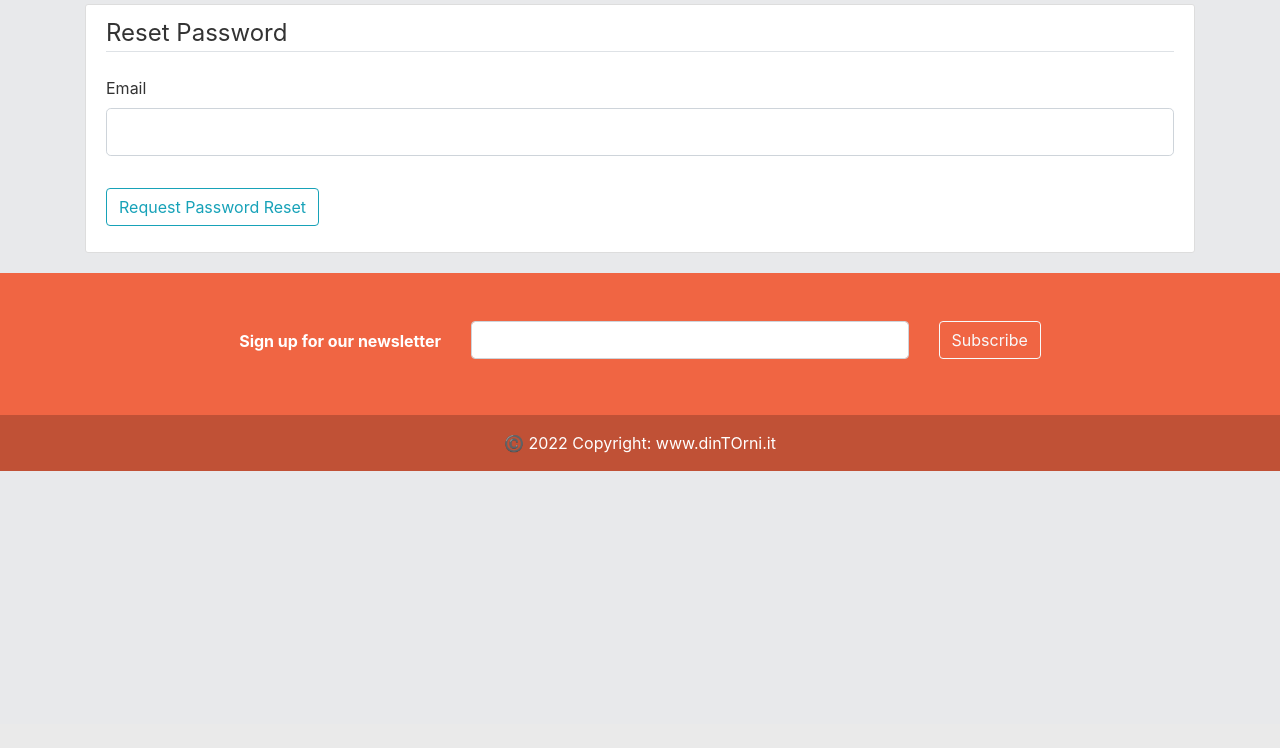
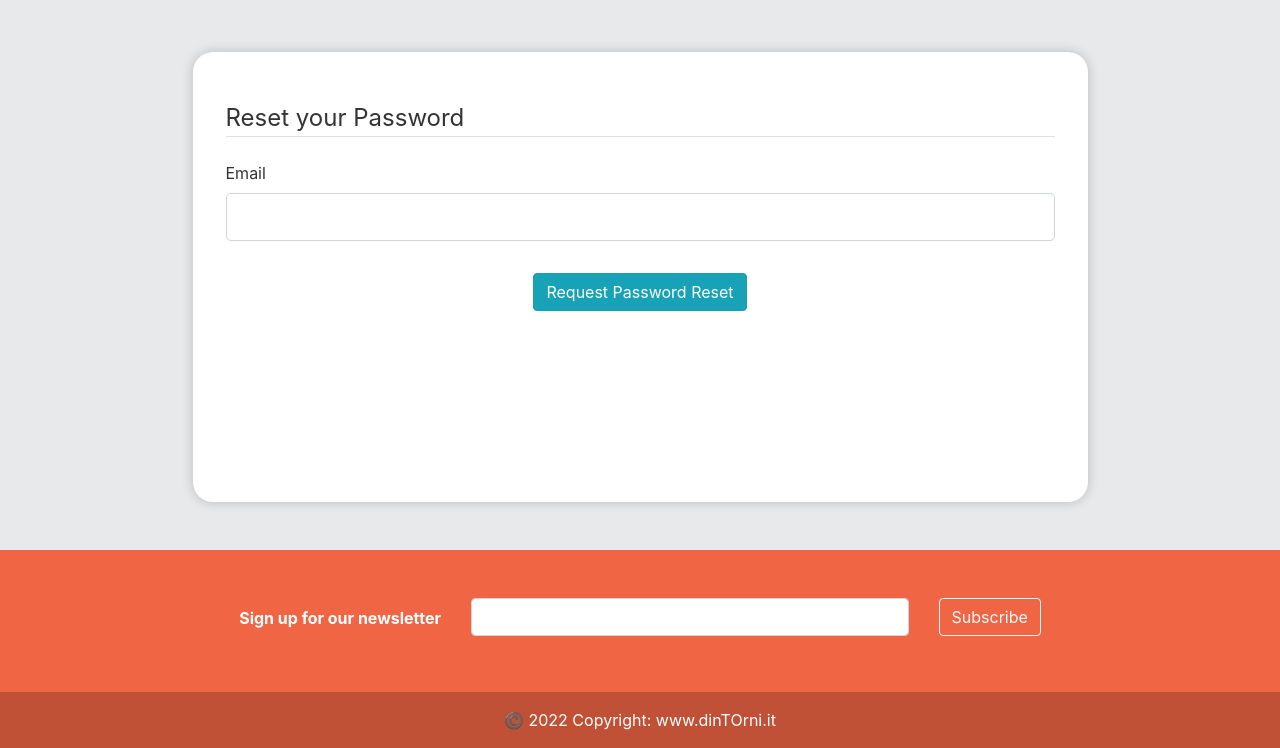
Before and after one commit to emanuelaallocca/dintorni_new, a Flask app: page /reset_password in a window 1280 px wide. Shown: the part 76-824 px from the top of the page. Before the commit the page ends 547 px from the top, so only its background shows below. Run offline with Flask 2, Linux system fonts and the light colour scheme; some libraries are stand-ins or nearby versions.

Commit message:
sistemato login, cambiato reset psw

```diff
--- a/app/templates/event.html
+++ b/app/templates/event.html
@@ -3,7 +3,7 @@
 
 <div class="container d-flex justify-content-center" >
     <div class="row justify-content-center">
-        <div class="col-md-5">
+        <div class="col-md-7">
             <div class="project-info-box mt-0 mb-3 pb-3 text-center">
                 <h1>{{ event.title }}</h1>
                 <p class="mb-0 pt-2 text-center">{{ event.content }}</p>
@@ -49,7 +49,7 @@
 
             <div class="modal fade bd-example-modal-xl" tabindex="-1" role="dialog" aria-labelledby="myExtraLargeModalLabel" aria-hidden="true">
               <div class="modal-dialog modal-xl">
-                  <div class="modal-content">
+                  <div class="modal-content" >
                       <img class="d-block w-100" style="height: 600px; width: 900px; object-fit: cover" src="{{ url_for('static', filename='events_pics/' + event.image_event1) }}" alt="First slide">
                   </div>
                   <div class="modal-content">
--- a/app/templates/registration.html
+++ b/app/templates/registration.html
@@ -43,7 +43,7 @@
     </div>-->
 
 
-    <div class="container">
+    <div class="container pb-3">
     <div class="mgb-40 padb-30 auto-invert line-b-4 align-center">
         <h4 class="font-cond-l fg-accent lts-md mgb-10" contenteditable="false">Not yet convinced?</h4>
         <h1 class="font-cond-b fg-text-d lts-md fs-300 fs-300-xs no-mg" contenteditable="false">Read users reviews</h1>
--- a/app/templates/reset_request.html
+++ b/app/templates/reset_request.html
@@ -1,10 +1,18 @@
 {% extends "layout.html" %}
 {% block content %}
-    <div class="content-section">
+
+
+    <section class="vh-100" style="background-color: #E8E9EB;">
+    <div class="container py-5 h-100">
         <form method="POST" action="">
             {{ form.hidden_tag() }}
+            <div class="row d-flex justify-content-center align-items-center h-100">
+                <div class="col col-xl-10">
+                    <div class="card">
+                        <div class="row g-0">
+                                <div class="card-body p-4 p-lg-5 text-black">
                                     <fieldset class="form-group">
-                <legend class="border-bottom mb-4">Reset Password</legend>
+                                        <legend class="border-bottom mb-4">Reset your Password</legend>
                                         <div class="form-group">
                                             {{ form.email.label(class="form-control-label") }}
                                             {% if form.email.errors %}
@@ -18,10 +26,23 @@
                                                 {{ form.email(class="form-control form-control-lg") }}
                                             {% endif %}
                                         </div>
+                                        <div class="form-group text-center pt-3">
+                                            {{ form.submit(class="btn btn-info") }}
+                                        </div>
+
                                     </fieldset>
-            <div class="form-group">
-                {{ form.submit(class="btn btn-outline-info") }}
                                 </div>
+
+                        </div>
+                    </div>
+                </div>
+            </div>
+
         </form>
     </div>
+   </section>
+
+
+
+
 {% endblock content %}
```
Also changed, not shown: app/templates/login.html (+6 -6 lines), app/database.db, app/static/img/img.png (added). Lines whose indentation alone changed are shown as unchanged.
